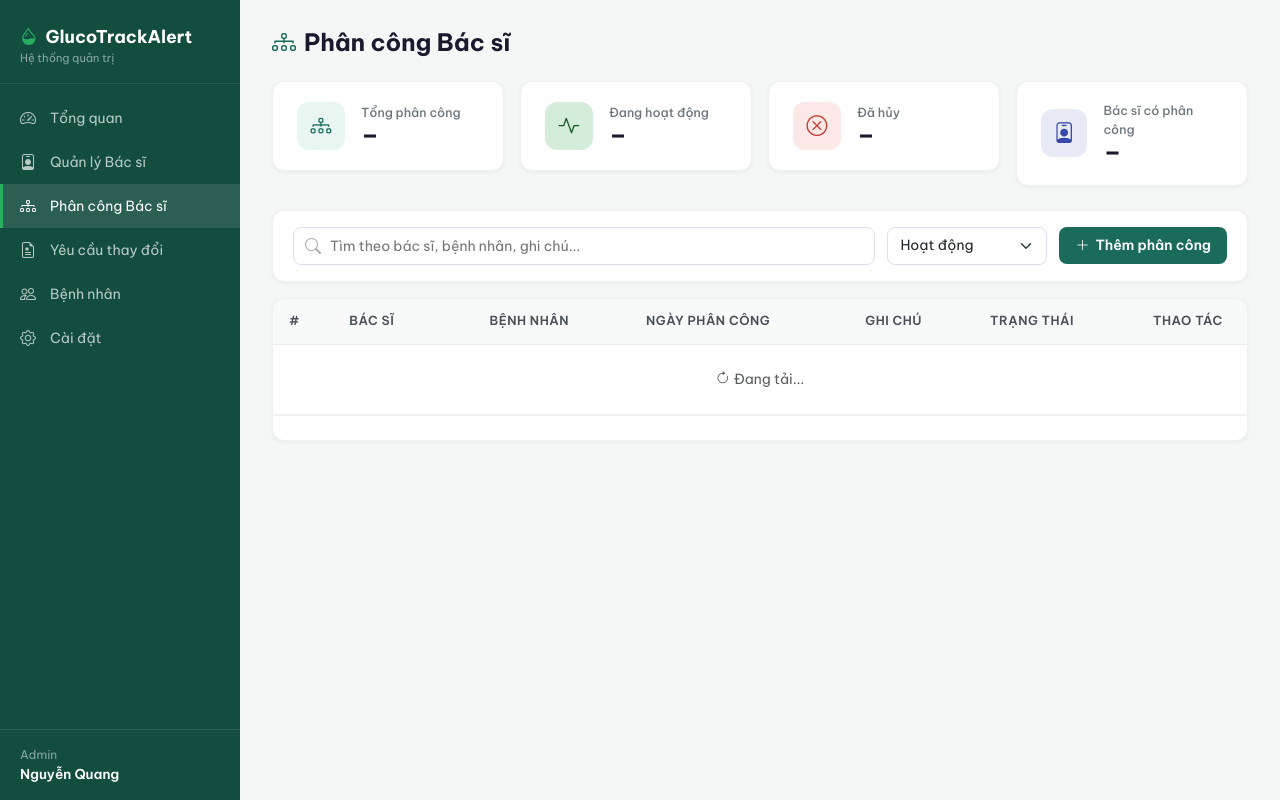
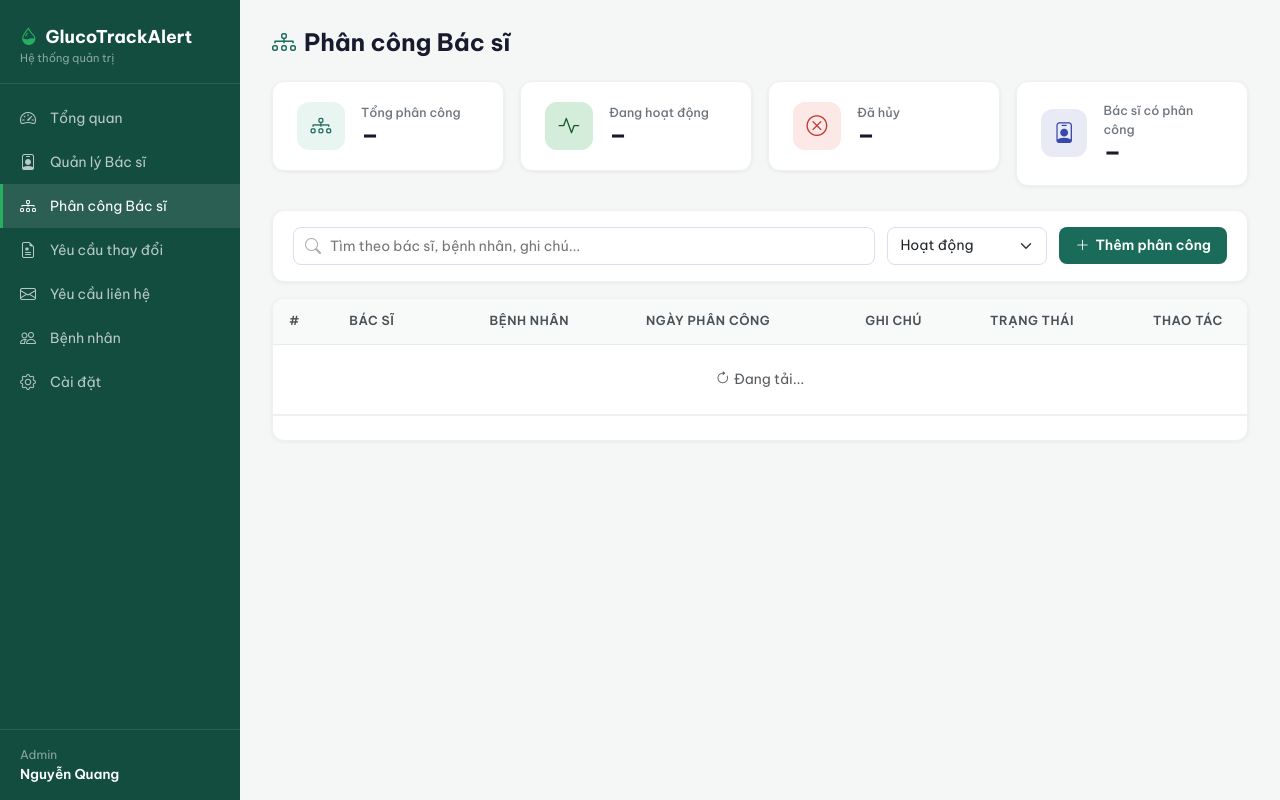
Before and after one commit to TheAnh01FPT/GlucoTrackingAlert, a Flask app: template src/main/resources/templates/assignments.html in a window 1280 px wide. Run offline with Flask 3, Linux system fonts and the light colour scheme; the template is opened without the code that fills it, so the values that code supplies are empty; parts of the project's set-up code (start-up, migrations or seed data) failed here and were passed over.

Commit message:
Contact Us Update

```diff
--- a/src/main/resources/templates/assignments.html
+++ b/src/main/resources/templates/assignments.html
@@ -309,6 +309,7 @@
                 <a href="/admin/doctors" class="nav-item-link"><i class="bi bi-person-badge"></i> Quản lý Bác sĩ</a>
                 <a href="/admin/assignments" class="nav-item-link active"><i class="bi bi-diagram-3"></i> Phân công Bác sĩ</a>
                 <a href="/admin/requests" class="nav-item-link"><i class="bi bi-file-earmark-medical"></i> Yêu cầu thay đổi</a>
+                <a href="/admin/contact-requests" class="nav-item-link"><i class="bi bi-envelope"></i> Yêu cầu liên hệ</a>
                 <a href="#" class="nav-item-link"><i class="bi bi-people"></i> Bệnh nhân</a>
                 <a href="#" class="nav-item-link"><i class="bi bi-gear"></i> Cài đặt</a>
             </nav>
```
